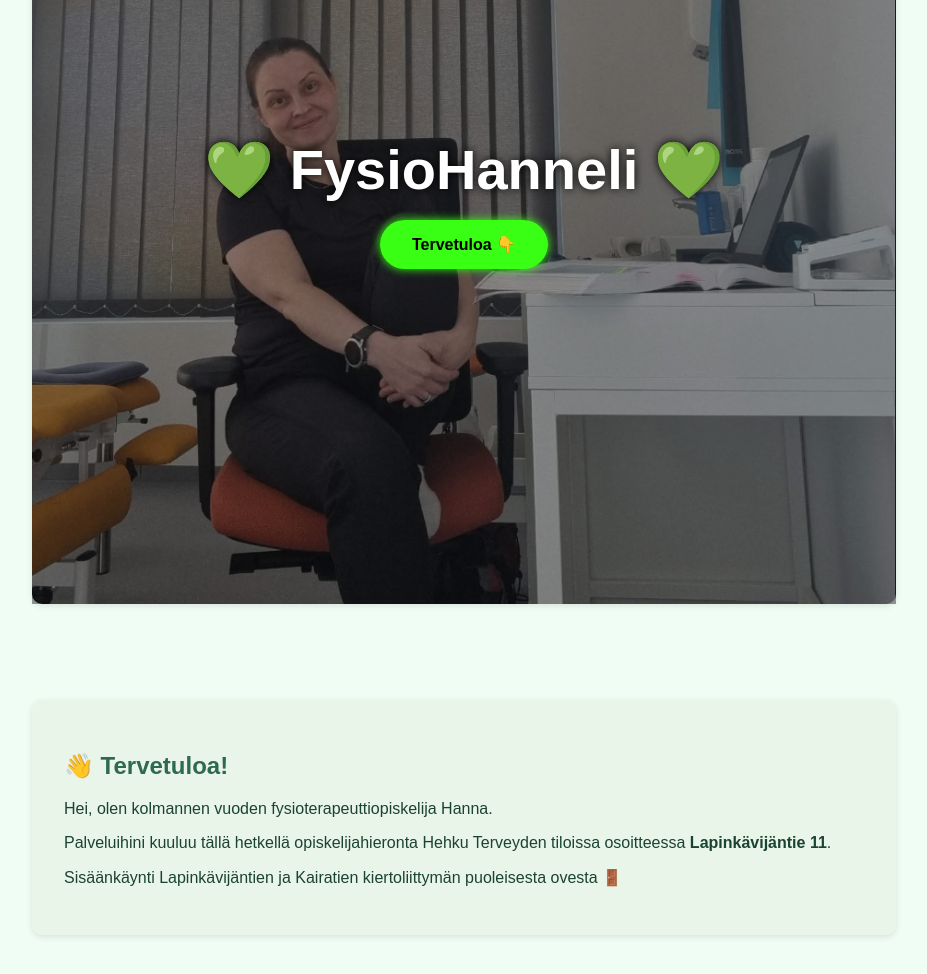
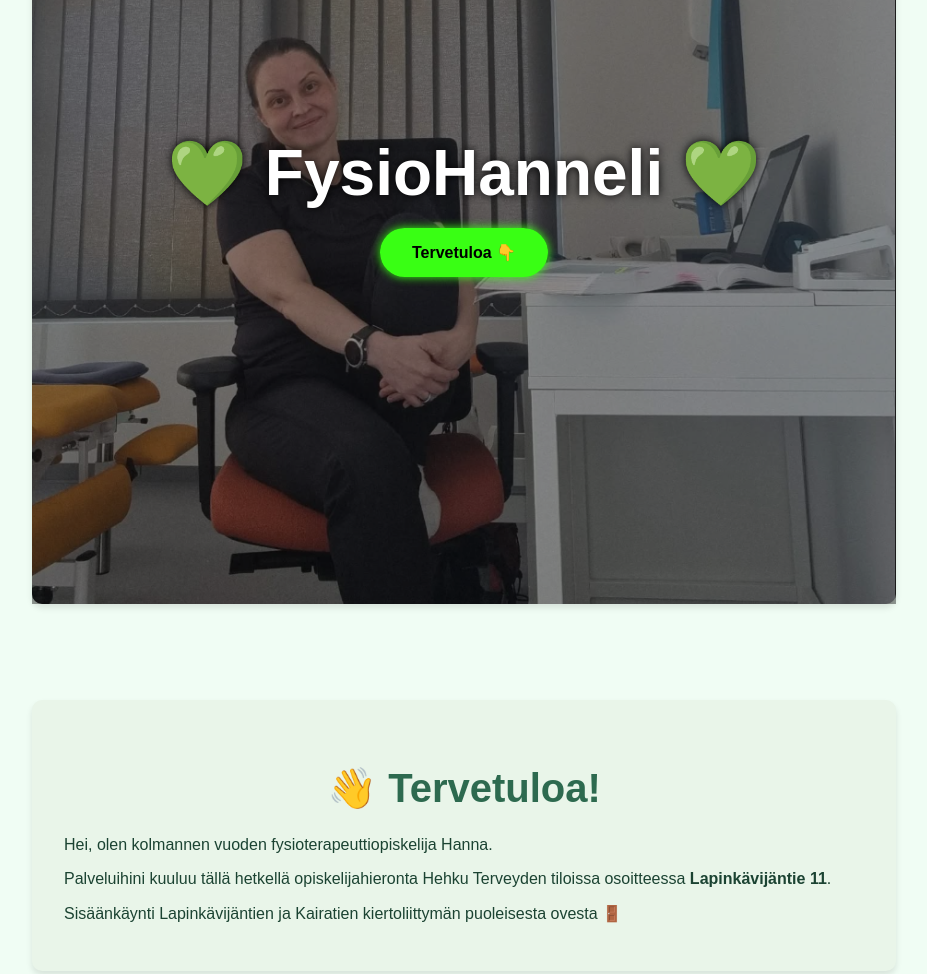
Before and after one commit to SanteriTarsa/santeri1182821.fi, a plain HTML site: page index.html in a window 1280 px wide. Shown: the part 260-1234 px from the top of the page, without its empty margins (176-1103 px from the left). Drawn offline with Linux system fonts and the light colour scheme.

Commit message:
animaatioita

```diff
--- a/style.css
+++ b/style.css
@@ -96,3 +96,41 @@ footer {
   padding: 1rem;
   color: #081c15;
 }
+/* Yleinen boksi tyyli */
+section {
+  max-width: 800px;
+  margin: 0 auto 3rem auto;
+  background-color: #e9f5e9;
+  padding: 2rem;
+  border-radius: 10px;
+  box-shadow: 0 4px 6px rgba(0, 0, 0, 0.1); /* Haalea varjo */
+  transition: all 0.3s ease; /* Siirtymä */
+}
+
+/* Boksi suurenee, kun hiiri menee sen päälle */
+section:hover {
+  transform: scale(1.05); /* Laajentaa vähän */
+  box-shadow: 0 6px 8px rgba(0, 0, 0, 0.2); /* Voimakkaampi varjo hover-tilassa */
+}
+
+/* Tervetuloa-teksti keskelle */
+.intro h2 {
+  text-align: center;
+  font-size: 2.5rem;
+  color: #2d6a4f;
+  margin-bottom: 1.5rem;
+}
+
+/* Teksti keskelle hero-alueella */
+.hero-content {
+  position: relative;
+  z-index: 2;
+  text-align: center;
+  color: white;
+}
+
+.hero-content h1 {
+  font-size: 4rem;
+  margin-bottom: 2rem;
+  text-shadow: 0 0 10px black;
+}
```
